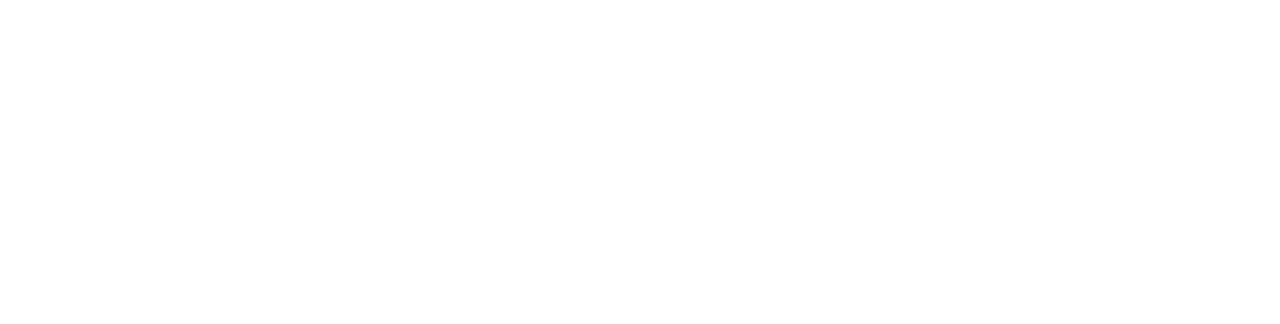
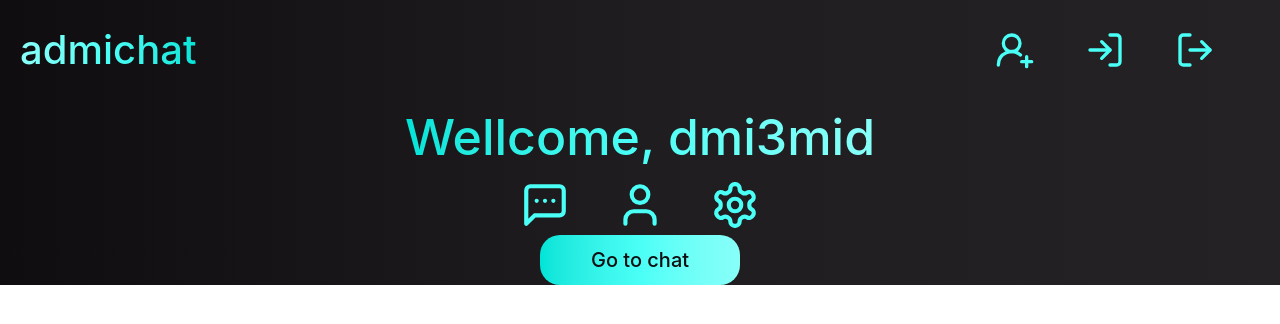
Before and after one commit to dmi3mid/ChatsSupport-admichat, a React (Vite) app in the folder client/: page / in a window 1280 px wide. Shown: the top 324 px of the page. Built offline with nearby package versions, Linux system fonts and the light colour scheme.

Commit message:
Add afew components and styles

```diff
--- a/client/package.json
+++ b/client/package.json
@@ -11,6 +11,7 @@
   },
   "dependencies": {
     "@tailwindcss/vite": "^4.1.3",
+    "lucide-react": "^0.487.0",
     "react": "^19.0.0",
     "react-dom": "^19.0.0"
   },
--- a/client/src/App.jsx
+++ b/client/src/App.jsx
@@ -1,10 +1,12 @@
 import React from 'react';
 import './App.css';
 
+import MainPage from './pages/MainPage';
 
 export default function App() {
   return (
     <div>
+      <MainPage />
     </div>
   )
 }
--- /dev/null
+++ b/client/src/components/Navbar.header.jsx
@@ -0,0 +1,19 @@
+import React from 'react'
+import { LogIn, LogOut, UserRoundPlus } from 'lucide-react'
+
+
+export default function Navbar() {
+    return (
+        <nav className='flex justify-evenly items-center w-[25%]'>
+            <a href="" className='flex justify-center items-center w-[50px] h-[50px] rounded-[10px] duration-300 hover:bg-[#292329]'>
+                <UserRoundPlus color='#4afff6' width={40} height={40}/>
+            </a>
+            <a href="" className='flex justify-center items-center w-[50px] h-[50px] rounded-[10px] duration-300 hover:bg-[#292329]'>
+                <LogIn color='#4afff6' width={40} height={40}/>
+            </a>
+            <a href="" className='flex justify-center items-center w-[50px] h-[50px] rounded-[10px] duration-300 hover:bg-[#292329]'>
+                <LogOut color='#4afff6' width={40} height={40}/>
+            </a>
+        </nav>
+    )
+}
--- /dev/null
+++ b/client/src/components/Navbar.main.jsx
@@ -0,0 +1,18 @@
+import React from 'react'
+import { MessageSquareMore, Settings, User } from 'lucide-react'
+
+export default function NavbarMain() {
+    return (
+        <nav className='flex justify-evenly items-center w-[25%]'>
+            <a href="" className='flex justify-center items-center w-[60px] h-[60px] rounded-[10px] duration-300 hover:bg-[#292329]'>
+                <MessageSquareMore color='#4afff6' width={50} height={50}/>
+            </a>
+            <a href="" className='flex justify-center items-center w-[60px] h-[60px] rounded-[10px] duration-300 hover:bg-[#292329]'>
+                <User color='#4afff6' width={50} height={50}/>
+            </a>
+            <a href="" className='flex justify-center items-center w-[60px] h-[60px] rounded-[10px] duration-300 hover:bg-[#292329]'>
+                <Settings color='#4afff6' width={50} height={50}/>
+            </a>
+        </nav>
+    )
+}
--- /dev/null
+++ b/client/src/components/UI/Button.jsx
@@ -0,0 +1,7 @@
+import React from 'react'
+
+export default function Button({children, styles}) {
+    return (
+        <button className={styles}>{children}</button>
+    )
+}
--- /dev/null
+++ b/client/src/pages/MainPage.jsx
@@ -0,0 +1,21 @@
+import React from 'react'
+
+import NavbarHeader from '../components/Navbar.header';
+import NavbarMain from '../components/Navbar.main';
+import Button from '../components/UI/Button';
+
+export default function MainPage() {
+    return (
+        <div>
+            <header className='flex justify-between p-5 bg-gradient-to-r from-[#0f0d0f] via-[#201d20] to-[#252225]'>
+                <h1 className='text-[40px] font-[500] bg-gradient-to-l from-[#00e4d8] via-[#4afff6] to-[#88fff9] bg-clip-text text-transparent'>admichat</h1>
+                <NavbarHeader />
+            </header>
+            <main className='flex flex-col items-center bg-gradient-to-r from-[#0f0d0f] via-[#201d20] to-[#252225]'>
+                <h2 className='text-[50px] font-[500] bg-gradient-to-r from-[#00e4d8] via-[#4afff6] to-[#88fff9] bg-clip-text text-transparent'>Wellcome, dmi3mid</h2>
+                <NavbarMain />
+                <Button styles='text-[20px] text-[#0f0d0f] font-[500] w-[200px] h-[50px] rounded-[20px] bg-gradient-to-r from-[#00e4d8] via-[#4afff6] to-[#88fff9] duration-400 hover:opacity-80'>Go to chat</Button>
+            </main>
+        </div>
+    )
+}
```
Also changed, not shown: client/src/pages/ChatsPage.jsx (added), 1 other file (tests, documents, lock files or other folders).
